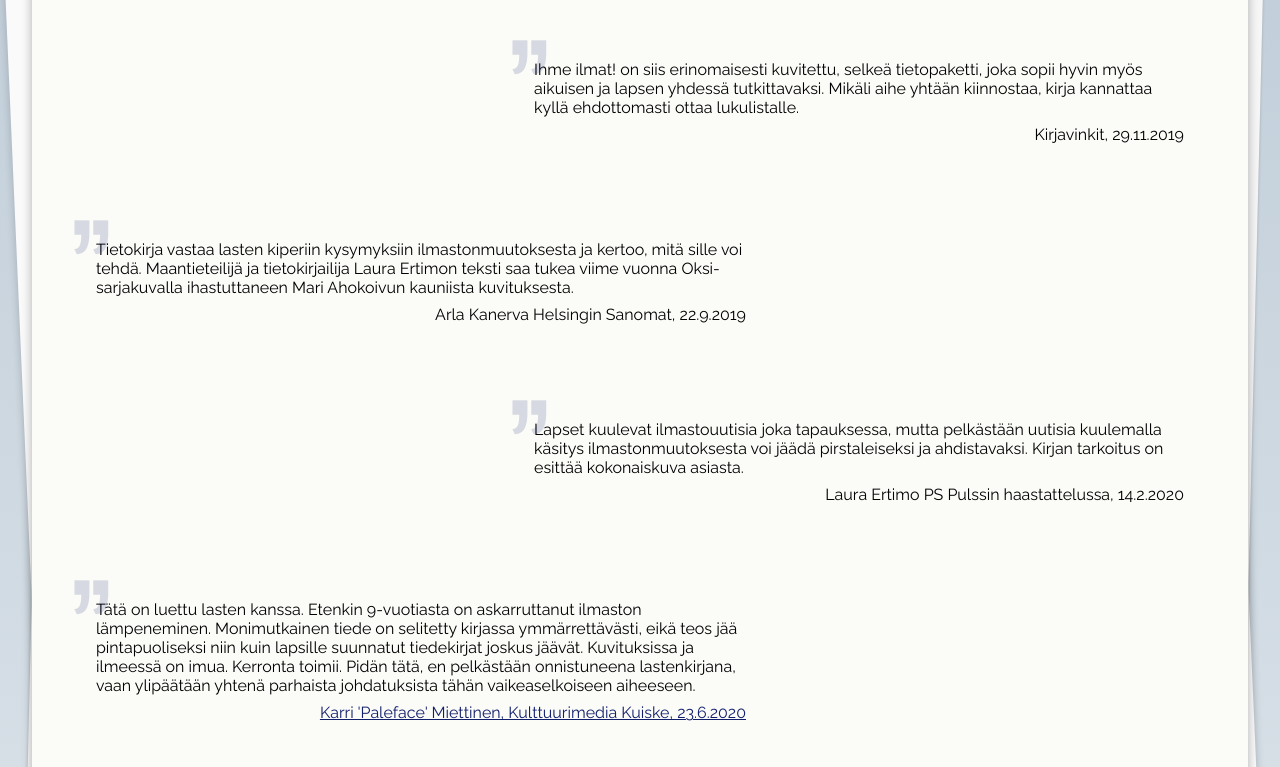
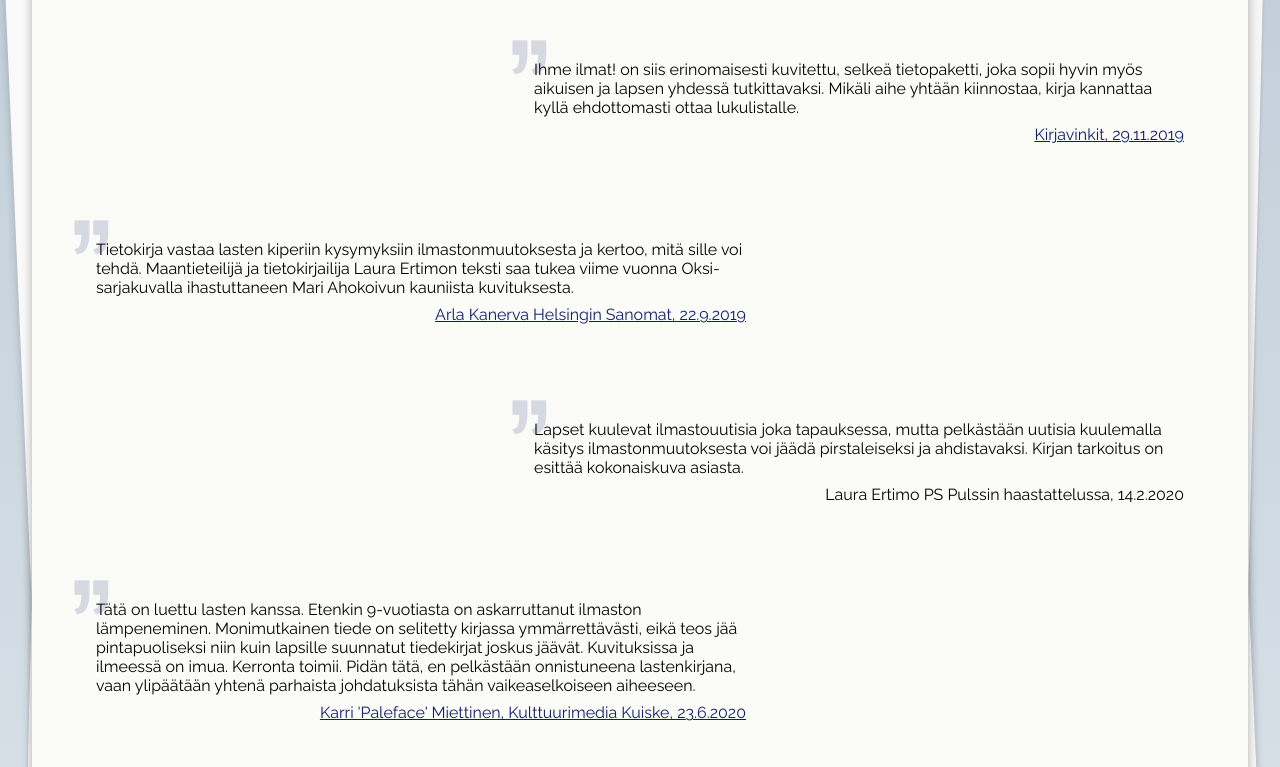
Before and after one commit to ramert/lauraertimo, a Vue app: page /ihmeIlmat in a window 1280 px wide. Shown: the part 1340-2107 px from the top of the page. Built offline with nearby package versions, Linux system fonts and the light colour scheme.

Commit message:
Ihmeilmat blog links fis

```diff
--- a/src/books/IhmeIlmat.vue
+++ b/src/books/IhmeIlmat.vue
@@ -46,10 +46,12 @@ const quotes = [
     },
     {
         "text": "Ihme ilmat! on siis erinomaisesti kuvitettu, selkeä tietopaketti, joka sopii hyvin myös aikuisen ja lapsen yhdessä tutkittavaksi. Mikäli aihe yhtään kiinnostaa, kirja kannattaa kyllä ehdottomasti ottaa lukulistalle.",
+        "url": "https://www.kirjavinkit.fi/arvostelut/ihme-ilmat-miksi-ilmasto-muuttuu/",
         "urlText": "Kirjavinkit, 29.11.2019"
     } ,
     {
         "text": "Tietokirja vastaa lasten kiperiin kysymyksiin ilmastonmuutoksesta ja kertoo, mitä sille voi tehdä. Maantieteilijä ja tietokirjailija Laura Ertimon teksti saa tukea viime vuonna Oksi-sarjakuvalla ihastuttaneen Mari Ahokoivun kauniista kuvituksesta.",
+        "url": "https://www.hs.fi/kulttuuri/art-2000006246737.html",
         "urlText": "Arla Kanerva Helsingin Sanomat, 22.9.2019"
     },
     {
@@ -63,6 +65,7 @@ const quotes = [
     },
     {
         "text":"Ajankohtaisempaa kirjaa ei oikeastaan voi olla. Ihme Ilmat! tarttuu kuumaan aiheeseen sarjakuvalla höystetyn tietokirjan muodossa. Kirja käsittelee aihettaan kattavasti. Onkin kunnioitettava suoritus, että neljällekymmenelleseitsemälle sivulle on saatu puristettua niin paljon tietoa aiheesta ilman, että tieto vaikuttaisi väkisin kansiensa väliin ahdetulta. On vaikeaa keksiä mitä kirjaan olisi vielä voinut lisätä.",
+        "url": "https://mutsimedia.fi/lapsen-kanssa/ihme-ilmat-kasittelee-ilmastonmuutosta-seikkailun-ja-tietopaketin-avulla/?fbclid=IwAR3tFCipvGL2sXQuEF-DNc8UC2JUOxv-QyDJ5hbEN_6SXzQE6pQYAflhhiw",
         "urlText": "Mutsimedia, 3.11.2019"
     },
     {
@@ -71,14 +74,17 @@ const quotes = [
     },
     {
         "text":"Laura Ertimon ja Mari Ahokoivun tietokirja Ihme ilmat! tarjoaa koululaiselle ja miksei aikuisellekin tuhdin tietopaketin ilmastomuutoksen syistä ja seurauksista helposti nieltävässä paketissa.",
+        "url": "https://rouvaeriksson.blogspot.com/2019/11/ihme-ilmat-kertoo-ilmastonmuutoksesta.html?m=1&fbclid=IwAR1vkZS81AlTcadlfNDOdjlGyHBaO_goRPYoEoRq6Yys8M0cYnMLWIWuE4U",
         "urlText": "Rouvaeriksson-kirjablogi, 27.11.2019"
     },
     {
         "text":"Laura Ertimon &  Mari Ahokoivun Ihme ilmat! – Miksi ilmasto muuttuu tulisi mielestäni ottaa huomioon Tietokirjallisuuden Finlandiaa jaettaessa.",
+        "url": "https://lastenkirjahylly.blogspot.com/2019/11/lastenkirjahyllyn-varjolistalla-suuria.html",
         "urlText": "Lastenkirjahylly-blogi, Varjo-Finlandia, 4.11.2019"
     },
     {
         "text":"Ihme ilmat! – Miksi ilmasto muuttuu -kirja on toteutettu kunnianhimoisesti. Se on ulkonäöltään kaunis ja raikas. Tekstisisällöt on kirjoitettu huolella faktoihin nojaten mutta silti niin popularisoiden, että uskon lastenkin jaksavan niitä lukea ja kuunnella.",
+        "url": "http://www.kirsinkirjanurkka.fi/2019/11/laura-ertimo-ja-mari-ahokoivu-ihme.html",
         "urlText": "Kirsin kirjablogi, 17.11.2019"
     },
     {
@@ -87,6 +93,7 @@ const quotes = [
     },
     {
         "text":"Ihme ilmat! – Miksi ilmasto muuttuu on hieno kirja. Kirja menee mielestäni hienosti oppikirjana ja vieläpä sellaisena, joka jaksaa kiinnostaa lasta. Mahtavia kuvia ja paljon asiaa mukavassa muodossa.",
+        "url": "https://mannilainen.blogspot.com/2019/11/laura-ertimo-mari-ahokoivu-ihme-ilmat.html",
         "urlText": "Mannilainen-kirjablogi, 1.11.2019"
     }
 ];
```
